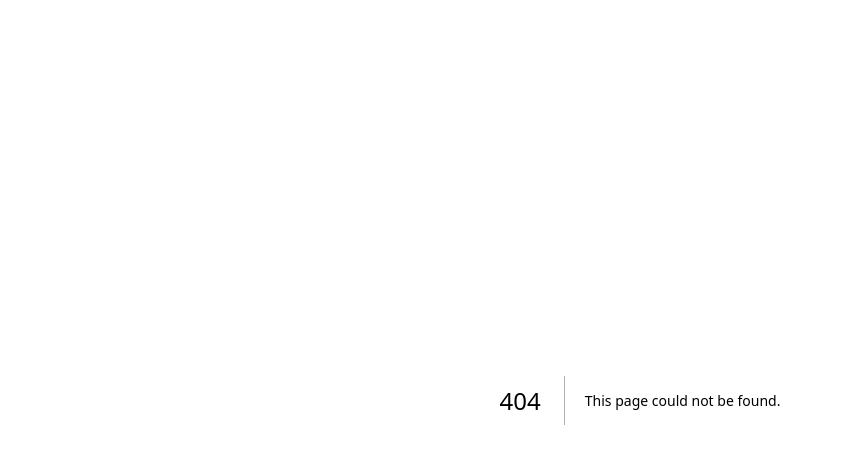
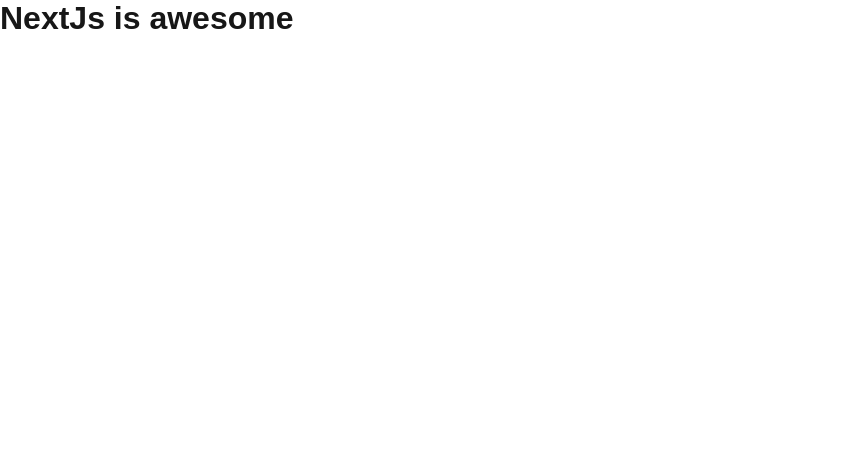
Before and after one commit to Yobuligo/tutorial.nextjs, a Next.js app: page /awesome in a window 1280 px wide. Before the commit this address had no page. Shown: the top 464 px of the page, without its empty margins (0-841 px from the left). Built offline with nearby package versions, Linux system fonts and the light colour scheme.

Commit message:
Add debugging configuration

```diff
--- /dev/null
+++ b/app/awesome/page.tsx
@@ -0,0 +1,13 @@
+export default function AwesomePage() {
+  const test = () => {
+    console.log("Hello WOrld");
+  };
+
+  test();
+
+  return (
+    <main>
+      <h1>NextJs is awesome</h1>
+    </main>
+  );
+}
--- a/app/page.tsx
+++ b/app/page.tsx
@@ -2,12 +2,6 @@
 import styles from "./page.module.css";
 
 export default function Home() {
-  const test = () => {
-    console.log("Hello WOrld");
-  };
-
-  test();
-
   return (
     <div className={styles.page}>
       <main className={styles.main}>
```
